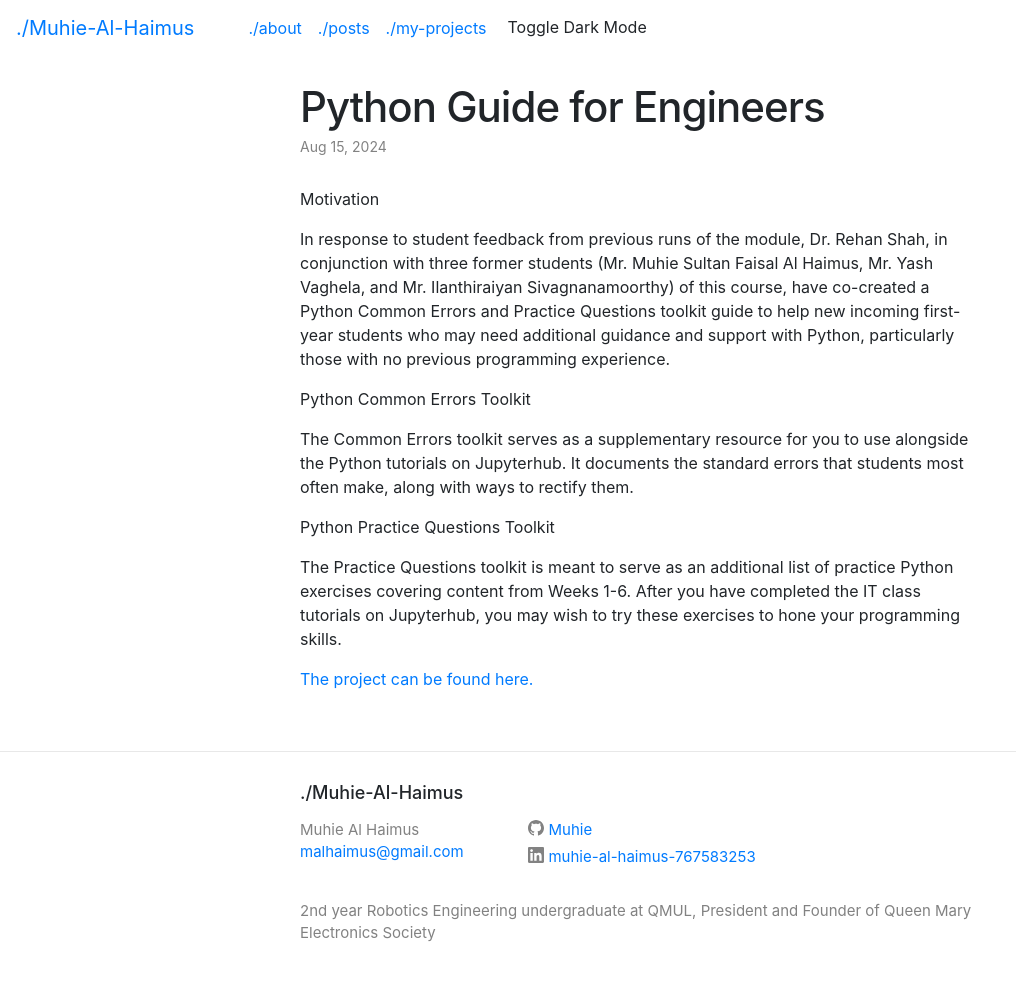
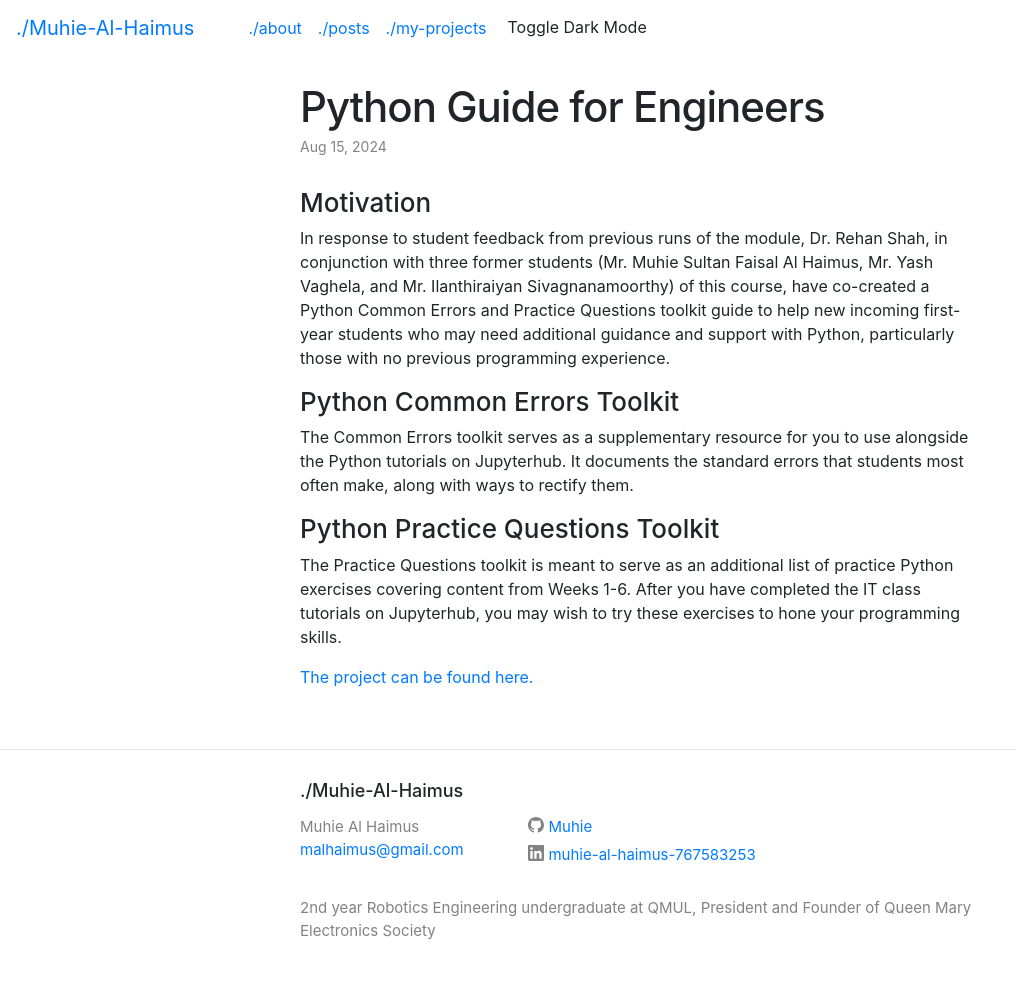
Before and after one commit to Muhie/muhie-me, a Jekyll site: the page built from _projects/2024-08-15-python-guide-for-engineers.md, in a window 1280 px wide. Shown: the whole page, without its empty margins (0-1016 px from the left). Built offline with Jekyll 4.4.1, drawn with Linux system fonts in a browser that asks for light colours; a style sheet for code colours, icons or effects is not loaded.

Commit message:
updated headers

```diff
--- a/_projects/2024-08-15-python-guide-for-engineers.md
+++ b/_projects/2024-08-15-python-guide-for-engineers.md
@@ -4,15 +4,15 @@ title:  "Python Guide for Engineers"
 date:   2024-08-15 12:15:45 +0100
 ---
 
-Motivation
+### Motivation
 
 In response to student feedback from previous runs of the module, Dr. Rehan Shah, in conjunction with three former students (Mr. Muhie Sultan Faisal Al Haimus, Mr. Yash Vaghela, and Mr. Ilanthiraiyan Sivagnanamoorthy) of this course, have co-created a Python Common Errors and Practice Questions toolkit guide to help new incoming first-year students who may need additional guidance and support with Python, particularly those with no previous programming experience.
 
-Python Common Errors Toolkit
+### Python Common Errors Toolkit
 
 The Common Errors toolkit serves as a supplementary resource for you to use alongside the Python tutorials on Jupyterhub. It documents the standard errors that students most often make, along with ways to rectify them.
 
-Python Practice Questions Toolkit
+### Python Practice Questions Toolkit
 
 The Practice Questions toolkit is meant to serve as an additional list of practice Python exercises covering content from Weeks 1-6. After you have completed the IT class tutorials on Jupyterhub, you may wish to try these exercises to hone your programming skills.
 
```
